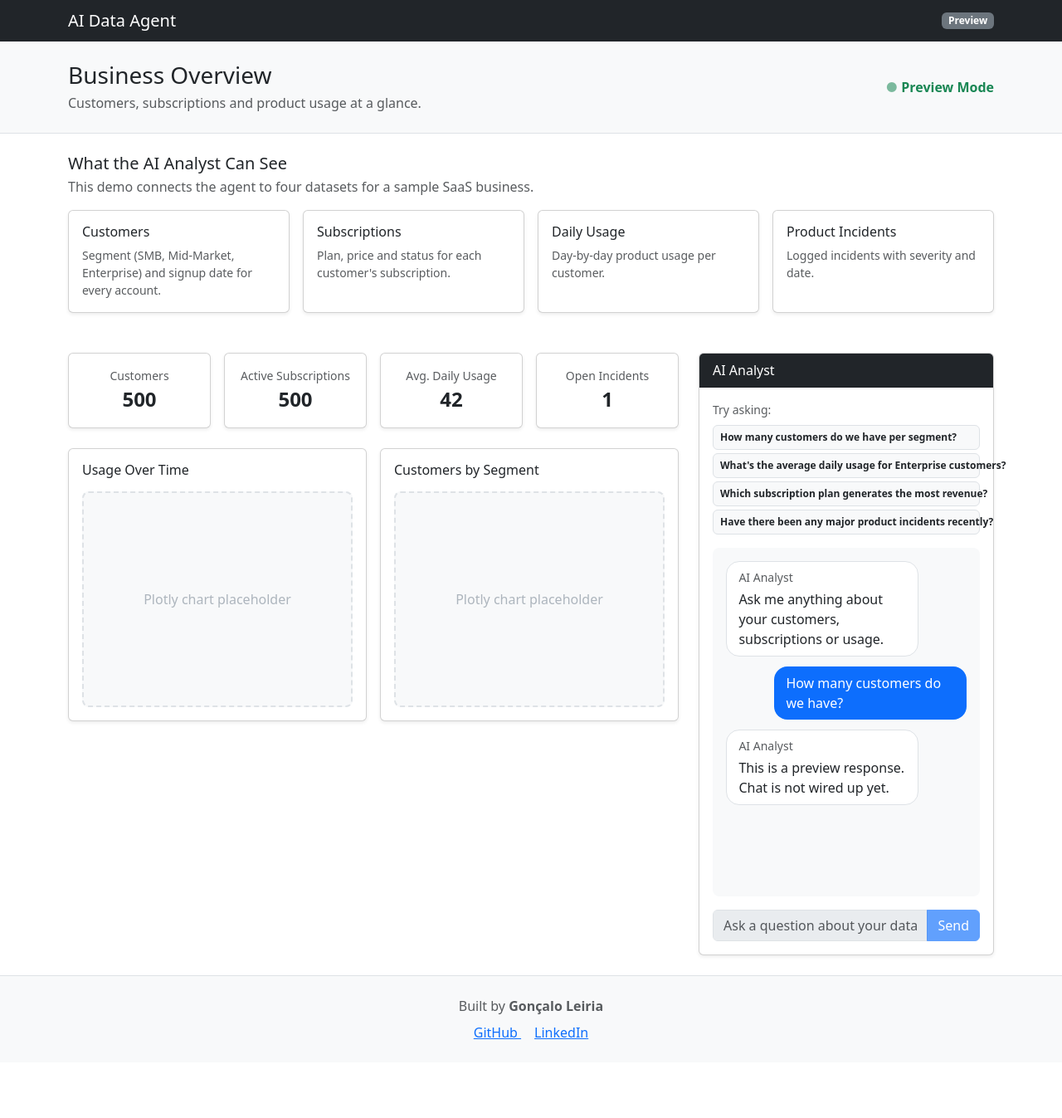
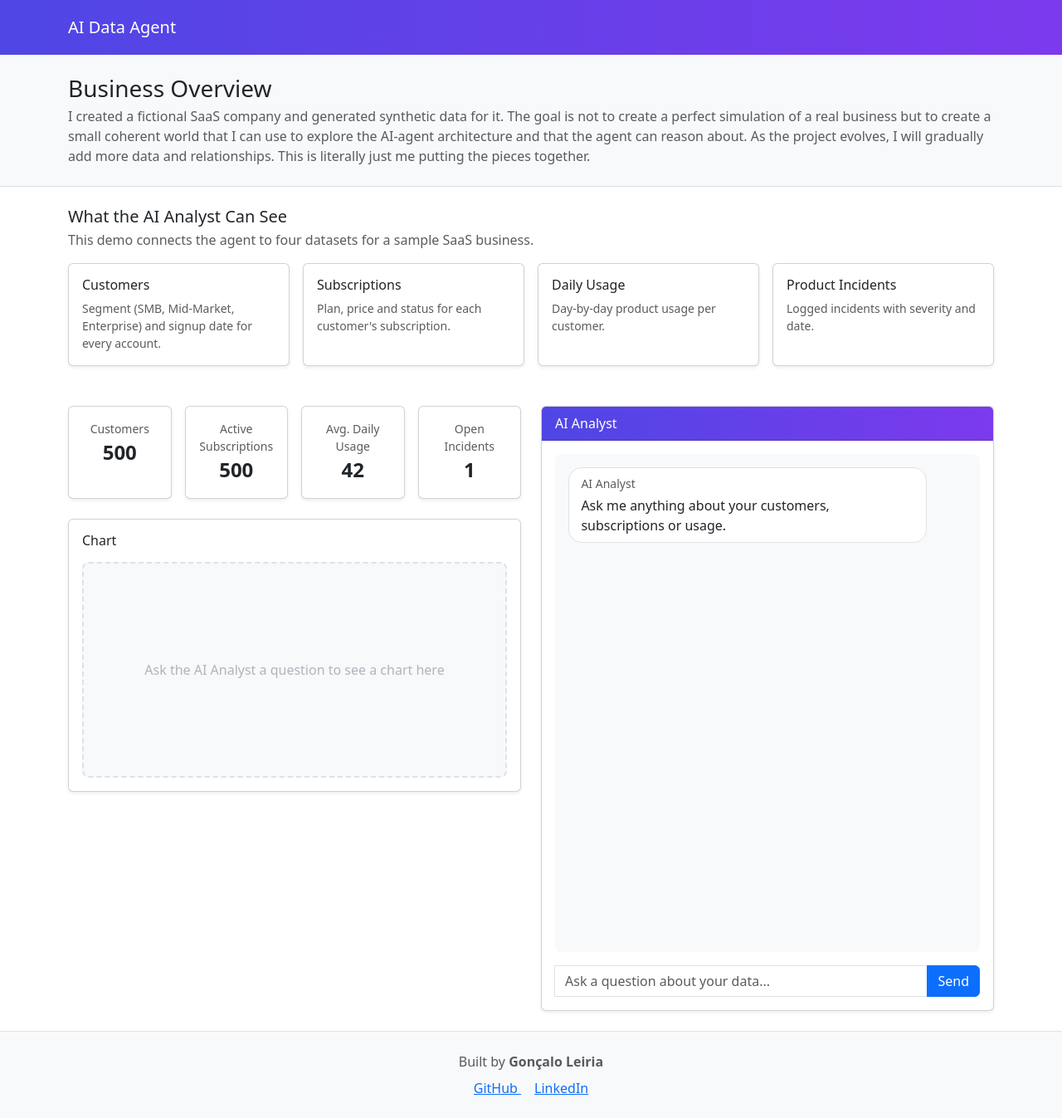
Before and after one commit to gleiria/ai-data-agent, a Django app: page / in a window 1280 px wide. Shown: the whole page at 83% size. Before the commit the page ends 1252 px from the top, so only its background shows below. Run offline with Django 5.2, Linux system fonts and the light colour scheme; some libraries are stand-ins or nearby versions.

Commit message:
Wire chat UI to the agent endpoint and render tool results as charts
Adds the /ask/ view that runs the agent, picks up chartable tool
output via visualisations.get_chart(), and returns it as JSON. The
dashboard chat form now posts questions there and renders the answer
plus a Plotly chart instead of showing static preview content.

```diff
--- a/agent_app/templates/dashboard.html
+++ b/agent_app/templates/dashboard.html
@@ -10,13 +10,10 @@ AI Data Agent
 <!-- Navbar -->
 <!-- ========================================================= -->
 
-<nav class="navbar navbar-dark bg-dark">
+<nav class="navbar navbar-dark navbar-gradient">
     <div class="container">
         <span class="navbar-brand mb-0 h1">
             AI Data Agent
-        </span>
-        <span class="badge bg-secondary">
-            Preview
         </span>
     </div>
 </nav>
@@ -34,13 +31,10 @@ AI Data Agent
                 Business Overview
             </h1>
             <p class="text-muted mb-0">
-                Customers, subscriptions and product usage at a glance.
+                I created a fictional SaaS company and generated synthetic data for it. The goal is not to create a perfect simulation of a real business but to create a small coherent world that I can use to explore the AI-agent architecture and that the agent can reason about. As the project evolves, I will gradually add more data and relationships. This is literally just me putting the pieces together.
             </p>
         </div>
 
-        <span class="text-success fw-bold">
-            <span class="pulse-dot">●</span> Preview Mode
-        </span>
 
     </div>
 
@@ -110,6 +104,14 @@ AI Data Agent
 </section>
 
 <style>
+.navbar-gradient {
+    background: linear-gradient(90deg, #4f46e5, #7c3aed);
+    padding-top: 1rem;
+    padding-bottom: 1rem;
+}
+.card-header-gradient {
+    background: linear-gradient(90deg, #4f46e5, #7c3aed);
+}
 .pulse-dot {
     animation: pulse 2s infinite;
 }
@@ -128,16 +130,19 @@ AI Data Agent
     background-color: #f8f9fa;
 }
 .chat-window {
-    height: 420px;
+    height: 600px;
     overflow-y: auto;
     background-color: #f8f9fa;
     border-radius: 0.5rem;
 }
 .chat-bubble {
-    max-width: 80%;
+    max-width: 90%;
     padding: 0.5rem 0.9rem;
     border-radius: 1rem;
     margin-bottom: 0.75rem;
+}
+.chat-text {
+    white-space: pre-wrap;
 }
 </style>
 
@@ -150,7 +155,7 @@ AI Data Agent
     <div class="row g-4">
 
         <!-- Left column: KPIs + charts -->
-        <div class="col-lg-8">
+        <div class="col-lg-6">
 
             <!-- KPI cards -->
             <div class="row g-3 mb-4">
@@ -193,26 +198,15 @@ AI Data Agent
 
             </div>
 
-            <!-- Chart placeholders -->
+            <!-- Chart placeholder -->
             <div class="row g-3">
 
-                <div class="col-md-6">
+                <div class="col-12">
                     <div class="card shadow-sm h-100">
                         <div class="card-body">
-                            <h6 class="card-title mb-3">Usage Over Time</h6>
-                            <div class="chart-placeholder">
-                                Plotly chart placeholder
-                            </div>
-                        </div>
-                    </div>
-                </div>
-
-                <div class="col-md-6">
-                    <div class="card shadow-sm h-100">
-                        <div class="card-body">
-                            <h6 class="card-title mb-3">Customers by Segment</h6>
-                            <div class="chart-placeholder">
-                                Plotly chart placeholder
+                            <h6 class="card-title mb-3">Chart</h6>
+                            <div class="chart-placeholder" id="chart-main">
+                                Ask the AI Analyst a question to see a chart here
                             </div>
                         </div>
                     </div>
@@ -223,60 +217,36 @@ AI Data Agent
         </div>
 
         <!-- Right column: AI Analyst chat -->
-        <div class="col-lg-4">
+        <div class="col-lg-6">
 
             <div class="card shadow-sm h-100">
 
-                <div class="card-header bg-dark text-white">
+                <div class="card-header card-header-gradient text-white">
                     AI Analyst
                 </div>
 
                 <div class="card-body d-flex flex-column">
 
-                    <div class="mb-3">
-                        <small class="text-muted d-block mb-2">Try asking:</small>
-                        <span class="badge bg-light text-dark border d-block text-start mb-1 p-2">
-                            How many customers do we have per segment?
-                        </span>
-                        <span class="badge bg-light text-dark border d-block text-start mb-1 p-2">
-                            What's the average daily usage for Enterprise customers?
-                        </span>
-                        <span class="badge bg-light text-dark border d-block text-start mb-1 p-2">
-                            Which subscription plan generates the most revenue?
-                        </span>
-                        <span class="badge bg-light text-dark border d-block text-start p-2">
-                            Have there been any major product incidents recently?
-                        </span>
-                    </div>
-
-                    <div class="chat-window p-3 mb-3">
+                    <div class="chat-window p-3 mb-3" id="chat-window">
 
                         <div class="chat-bubble bg-white border ms-0 me-auto">
                             <small class="text-muted d-block mb-1">AI Analyst</small>
-                            Ask me anything about your customers, subscriptions or usage.
-                        </div>
-
-                        <div class="chat-bubble bg-primary text-white ms-auto me-0">
-                            How many customers do we have?
-                        </div>
-
-                        <div class="chat-bubble bg-white border ms-0 me-auto">
-                            <small class="text-muted d-block mb-1">AI Analyst</small>
-                            This is a preview response. Chat is not wired up yet.
+                            <span class="chat-text">Ask me anything about your customers, subscriptions or usage.</span>
                         </div>
 
                     </div>
 
-                    <div class="input-group mt-auto">
+                    <form class="input-group mt-auto" id="chat-form">
+                        {% csrf_token %}
                         <input
                             type="text"
                             class="form-control"
-                            placeholder="Ask a question about your data..."
-                            disabled>
-                        <button class="btn btn-primary" type="button" disabled>
+                            id="chat-input"
+                            placeholder="Ask a question about your data...">
+                        <button class="btn btn-primary" type="submit" id="chat-submit">
                             Send
                         </button>
-                    </div>
+                    </form>
 
                 </div>
 
@@ -312,4 +282,103 @@ AI Data Agent
 
 </footer>
 
+<script src="https://cdn.plot.ly/plotly-2.35.2.min.js"></script>
+<script>
+    const chatForm = document.getElementById("chat-form");
+    const chatInput = document.getElementById("chat-input");
+    const chatWindow = document.getElementById("chat-window");
+    const chatSubmit = document.getElementById("chat-submit");
+
+    function addBubble(text, fromUser) {
+        const bubble = document.createElement("div");
+        bubble.className = fromUser
+            ? "chat-bubble bg-primary text-white ms-auto me-0"
+            : "chat-bubble bg-white border ms-0 me-auto";
+
+        if (!fromUser) {
+            const label = document.createElement("small");
+            label.className = "text-muted d-block mb-1";
+            label.textContent = "AI Analyst";
+            bubble.appendChild(label);
+        }
+
+        const textSpan = document.createElement("span");
+        textSpan.className = "chat-text";
+        textSpan.textContent = text;
+        bubble.appendChild(textSpan);
+        chatWindow.appendChild(bubble);
+        chatWindow.scrollTop = chatWindow.scrollHeight;
+    }
+
+    // Plotly's default qualitative color sequence (same one Plotly Express uses).
+    const PLOTLY_COLORS = ["#636EFA", "#EF553B", "#00CC96", "#AB63FA", "#FFA15A", "#19D3F3", "#FF6692", "#B6E880", "#FF97FF", "#FECB52"];
+
+    function addChart(chart) {
+        const chartDiv = document.getElementById(chart.target);
+        if (!chartDiv) {
+            return;
+        }
+        chartDiv.classList.remove("chart-placeholder");
+        chartDiv.textContent = "";
+
+        const labels = Object.keys(chart.data);
+        const isBar = chart.chart_type !== "line";
+
+        const trace = {
+            x: labels,
+            y: Object.values(chart.data),
+            type: isBar ? "bar" : "scatter",
+            mode: isBar ? undefined : "lines+markers",
+            marker: {
+                color: isBar ? labels.map((_, i) => PLOTLY_COLORS[i % PLOTLY_COLORS.length]) : PLOTLY_COLORS[0],
+            },
+            line: isBar ? undefined : { color: PLOTLY_COLORS[0] },
+        };
+
+        Plotly.newPlot(chartDiv, [trace], {
+            title: chart.title,
+            template: "plotly_white",
+            margin: { t: 40, b: 40, l: 40, r: 20 },
+            height: 260,
+        }, { displayModeBar: false, responsive: true });
+    }
+
+    chatForm.addEventListener("submit", async function (event) {
+        event.preventDefault();
+
+        const question = chatInput.value.trim();
+        if (!question) {
+            return;
+        }
+
+        addBubble(question, true);
+        chatInput.value = "";
+        chatInput.disabled = true;
+        chatSubmit.disabled = true;
+
+        try {
+            const response = await fetch("{% url 'ask_agent' %}", {
+                method: "POST",
+                headers: {
+                    "Content-Type": "application/json",
+                    "X-CSRFToken": chatForm.querySelector("[name=csrfmiddlewaretoken]").value,
+                },
+                body: JSON.stringify({ question: question }),
+            });
+
+            const data = await response.json();
+            addBubble(response.ok ? data.answer : (data.error || "Something went wrong."), false);
+            if (response.ok && data.chart) {
+                addChart(data.chart);
+            }
+        } catch (error) {
+            addBubble("Could not reach the AI Analyst. Please try again.", false);
+        } finally {
+            chatInput.disabled = false;
+            chatSubmit.disabled = false;
+            chatInput.focus();
+        }
+    });
+</script>
+
 {% endblock %}
--- a/agent_app/views.py
+++ b/agent_app/views.py
@@ -1,5 +1,34 @@
+import json
+
+from django.http import JsonResponse
 from django.shortcuts import render
+from django.views.decorators.http import require_POST
+from pydantic_ai.messages import ToolReturnPart
+
+from agent_app.agent import agent
+from agent_app.visualisations import get_chart
 
 
 def dashboard(request):
     return render(request, "dashboard.html")
+
+
+@require_POST
+def ask_agent(request):
+    body = json.loads(request.body)
+    question = body.get("question", "").strip()
+
+    if not question:
+        return JsonResponse({"error": "No question provided."}, status=400)
+
+    result = agent.run_sync(question)
+
+    chart = None
+    for message in result.all_messages():
+        for part in message.parts:
+            if isinstance(part, ToolReturnPart):
+                tool_chart = get_chart(part.tool_name, part.content)
+                if tool_chart is not None:
+                    chart = tool_chart
+
+    return JsonResponse({"answer": result.output, "chart": chart})
--- /dev/null
+++ b/agent_app/visualisations.py
@@ -0,0 +1,27 @@
+# Tools whose output can be plotted, and how to plot it.
+# "target" is the id of the dashboard <div> the chart should render into.
+CHART_TOOLS = {
+    "get_customer_distribution_by_segment": {
+        "chart_type": "bar",
+        "title": "Customers by Segment",
+        "target": "chart-main",
+    },
+    "get_revenue_by_segment": {
+        "chart_type": "bar",
+        "title": "Revenue by Segment",
+        "target": "chart-main",
+    },
+    "get_daily_usage_totals": {
+        "chart_type": "line",
+        "title": "Usage Over Time",
+        "target": "chart-main",
+    },
+}
+
+
+def get_chart(tool_name, data):
+    """Return chart config + data for a tool's output, or None if it isn't chartable."""
+    config = CHART_TOOLS.get(tool_name)
+    if config is None:
+        return None
+    return {**config, "data": data}
--- a/django_ai_agent/urls.py
+++ b/django_ai_agent/urls.py
@@ -22,4 +22,5 @@ from agent_app import views
 urlpatterns = [
     path("admin/", admin.site.urls),
     path("", views.dashboard, name="dashboard"),
+    path("ask/", views.ask_agent, name="ask_agent"),
 ]
```
